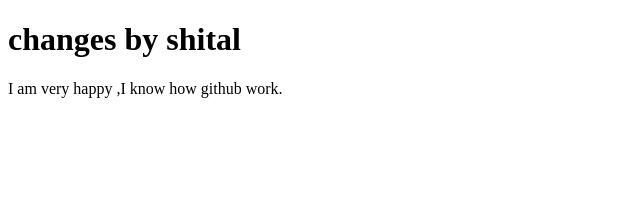
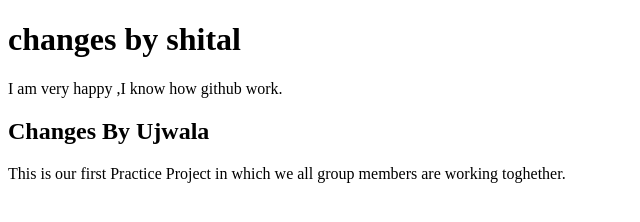
Before and after one commit to Ujwalagondane/Group-a-google-meet-project, a plain HTML site: page index.html in a window 1280 px wide. Shown: the whole page, without its empty margins (0-640 px from the left). Drawn offline with Linux system fonts and the light colour scheme.

Commit message:
Changes By Ujwala

```diff
--- a/index.html
+++ b/index.html
@@ -6,5 +6,8 @@
 <body>
     <h1> changes by shital</h1>
     <p>I am very happy ,I know how github work.</p>
+
+    <h2>Changes By Ujwala</h2>
+    <p>This is our first Practice Project in which we all group members are working toghether.</p>
 </body>
 </html>
```
